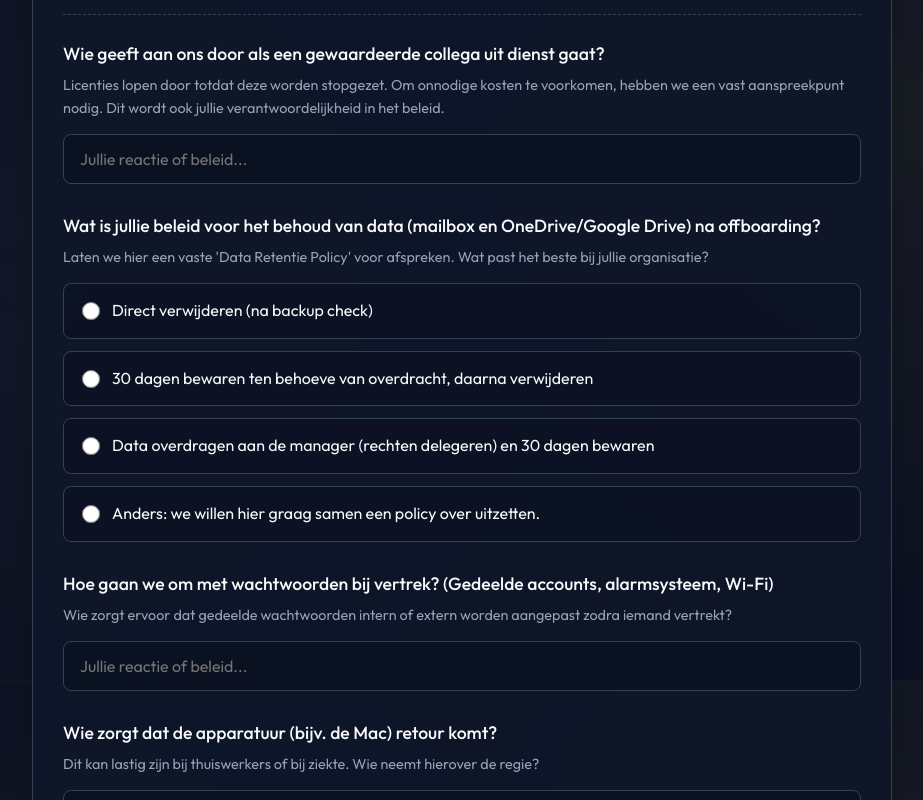
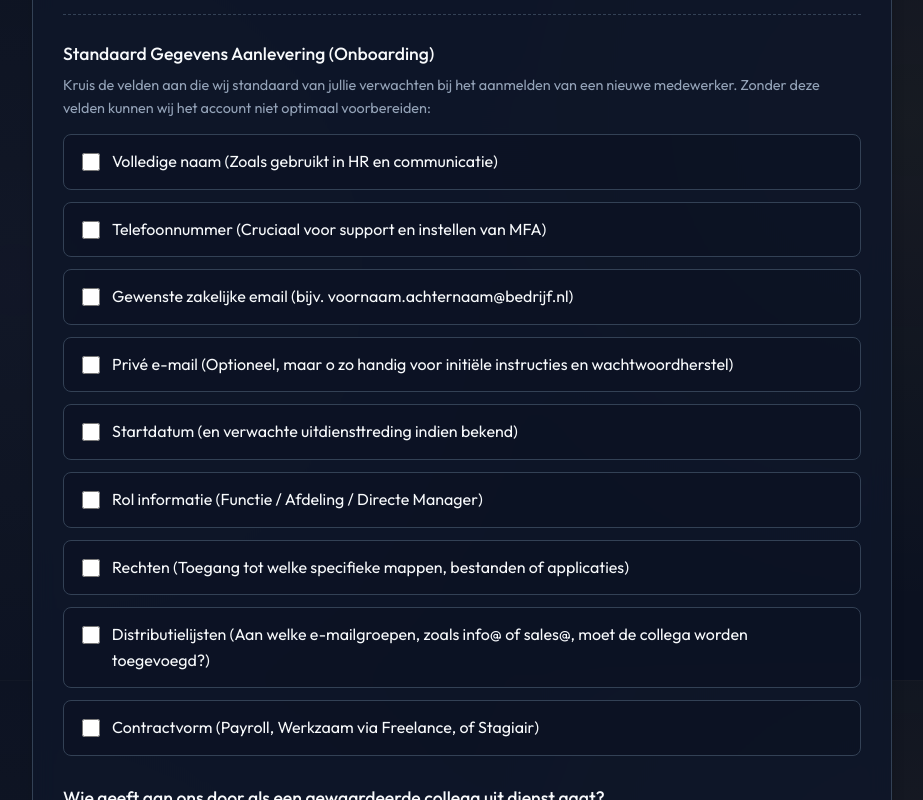
Before and after one commit to WORKFL0/workflo-intake, a React (Vite) app: page / in a window 1280 px wide. Shown: the part 920-1720 px from the top of the page, without its empty margins (178-1101 px from the left). Built offline with nearby package versions, Linux system fonts and the light colour scheme; no server answers.

Commit message:
feat: added multiple choice checkboxes for onboarding requirements

```diff
--- a/src/App.tsx
+++ b/src/App.tsx
@@ -8,7 +8,7 @@ function App() {
         address: '',
         city: ''
     })
-    const [formData, setFormData] = useState<Record<string, string>>({})
+    const [formData, setFormData] = useState<Record<string, any>>({})
     const [isSubmitting, setIsSubmitting] = useState(false)
     const [isSuccess, setIsSuccess] = useState(false)
 
@@ -24,6 +24,22 @@ function App() {
             ...prev,
             [id]: value
         }))
+    }
+
+    const handleCheckboxChange = (id: string, value: string, checked: boolean) => {
+        setFormData(prev => {
+            const arr = Array.isArray(prev[id]) ? [...prev[id]] : []
+            if (checked) {
+                if (!arr.includes(value)) arr.push(value)
+            } else {
+                const index = arr.indexOf(value)
+                if (index > -1) arr.splice(index, 1)
+            }
+            return {
+                ...prev,
+                [id]: arr
+            }
+        })
     }
 
     const handleSubmit = async (e: React.FormEvent) => {
@@ -175,6 +191,26 @@ function App() {
                                         ))}
                                     </div>
                                 )}
+
+                                {(q.type === 'checkbox' && q.options) && (
+                                    <div className="checkbox-group">
+                                        {q.options.map((opt, optIdx) => {
+                                            const checked = Array.isArray(formData[q.id]) && formData[q.id].includes(opt)
+                                            return (
+                                                <label key={optIdx} className="checkbox-label">
+                                                    <input
+                                                        type="checkbox"
+                                                        name={q.id}
+                                                        value={opt}
+                                                        checked={checked}
+                                                        onChange={(e) => handleCheckboxChange(q.id, opt, e.target.checked)}
+                                                    />
+                                                    {opt}
+                                                </label>
+                                            )
+                                        })}
+                                    </div>
+                                )}
                             </div>
                         ))}
                     </div>
--- a/src/data.ts
+++ b/src/data.ts
@@ -19,6 +19,23 @@ export const formSections: Section[] = [
         title: "1. On/Offboarding (Nieuwe & Vertrekkende Collega's)",
         description: "Een goed begin (en einde) van een werkverband is cruciaal. Laten we bespreken hoe we dit soepel voor jullie gaan organiseren.",
         questions: [
+            {
+                id: "q_onb1",
+                label: "Standaard Gegevens Aanlevering (Onboarding)",
+                desc: "Kruis de velden aan die wij standaard van jullie verwachten bij het aanmelden van een nieuwe medewerker. Zonder deze velden kunnen wij het account niet optimaal voorbereiden:",
+                type: "checkbox",
+                options: [
+                    "Volledige naam (Zoals gebruikt in HR en communicatie)",
+                    "Telefoonnummer (Cruciaal voor support en instellen van MFA)",
+                    "Gewenste zakelijke email (bijv. voornaam.achternaam@bedrijf.nl)",
+                    "Privé e-mail (Optioneel, maar o zo handig voor initiële instructies en wachtwoordherstel)",
+                    "Startdatum (en verwachte uitdiensttreding indien bekend)",
+                    "Rol informatie (Functie / Afdeling / Directe Manager)",
+                    "Rechten (Toegang tot welke specifieke mappen, bestanden of applicaties)",
+                    "Distributielijsten (Aan welke e-mailgroepen, zoals info@ of sales@, moet de collega worden toegevoegd?)",
+                    "Contractvorm (Payroll, Werkzaam via Freelance, of Stagiair)"
+                ]
+            },
             {
                 id: "q1",
                 label: "Wie geeft aan ons door als een gewaardeerde collega uit dienst gaat?",
```
